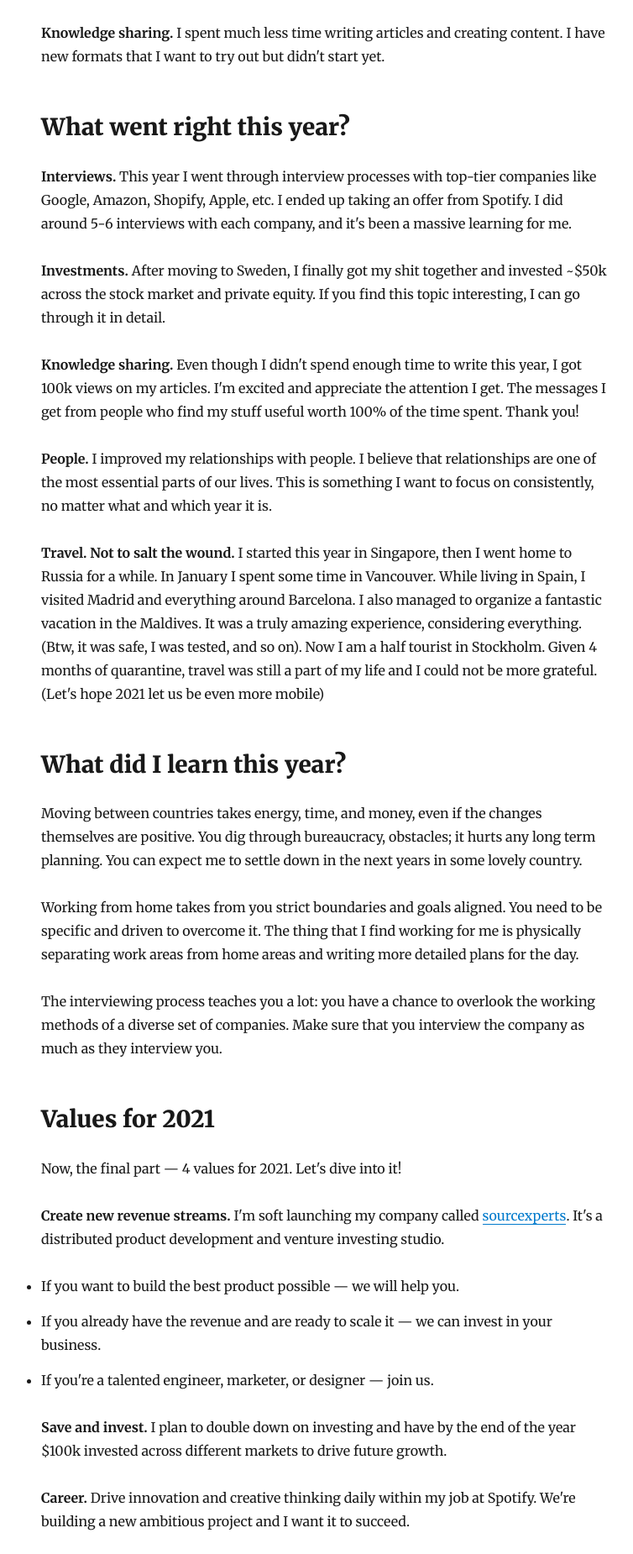
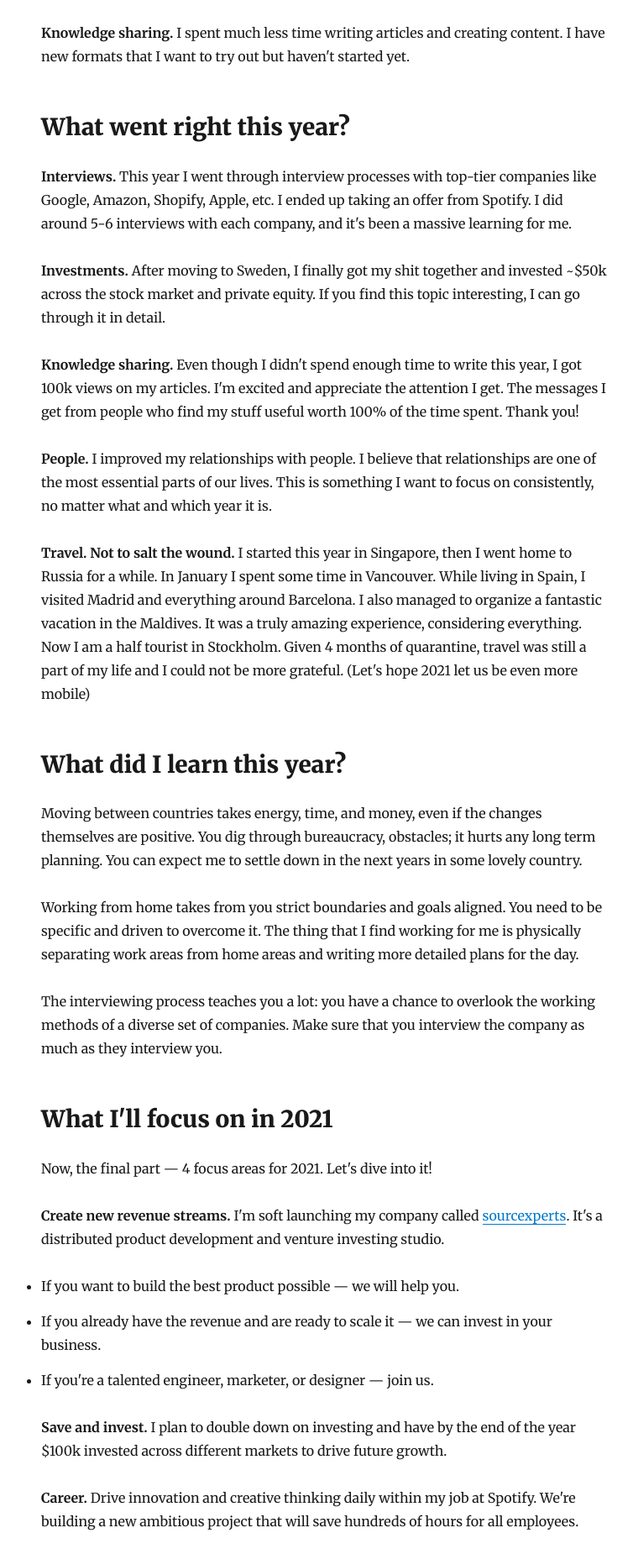
Before and after one commit to ilyamkin/lyamkin.com, a Gatsby site: page /blog/year-review-2020/ in a window 1280 px wide. Shown: the part 1773-3623 px from the top of the page at 84% size, without its empty margins (251-1005 px from the left). Built offline with nearby package versions, Linux system fonts and the light colour scheme; Gatsby itself is replaced by a stand-in of ours; some packages are replaced by stand-ins of ours.

Commit message:
fix: update wording on the post

```diff
--- a/content/blog/year-review-2020/index.md
+++ b/content/blog/year-review-2020/index.md
@@ -7,7 +7,7 @@ featuredImageAlt: Year Review 2020
 
 Usually, I don't set goals for the next year because I prefer to be driven by my values.
 
-Goals often limit the opportunities you could chase or lock you in something you don't really need. They add a lot of unnecessary pressure and stress especially if you're not achieving planned results.
+Goals often limit the opportunities you could chase or lock you in something you don't really need. They add a lot of unnecessary pressure and stress especially if you have not achieved planned results.
 
 On the other hand, I found several values that I want to work with and improve every day. I'd rather focus on the process than on the outcome. For example, you want to get better at something instead of figuring out a final number (e.g. complete N courses), split it into small recurring tasks (e.g. spent 30 minutes every day).
 
@@ -19,7 +19,7 @@ On the other hand, I found several values that I want to work with and improve e
 
 **Productivity and work.** It's been a strange year, and I can't say that working from home improved my productivity. It's been instead declining: I wish I did more in general — at work and personal life.
 
-**Knowledge sharing.** I spent much less time writing articles and creating content. I have new formats that I want to try out but didn't start yet.
+**Knowledge sharing.** I spent much less time writing articles and creating content. I have new formats that I want to try out but haven't started yet.
 
 ## What went right this year?
 
@@ -31,7 +31,7 @@ On the other hand, I found several values that I want to work with and improve e
 
 **People.** I improved my relationships with people. I believe that relationships are one of the most essential parts of our lives. This is something I want to focus on consistently, no matter what and which year it is.
 
-**Travel. Not to salt the wound.** I started this year in Singapore, then I went home to Russia for a while. In January I spent some time in Vancouver. While living in Spain, I visited Madrid and everything around Barcelona. I also managed to organize a fantastic vacation in the Maldives. It was a truly amazing experience, considering everything. (Btw, it was safe, I was tested, and so on). Now I am a half tourist in Stockholm. Given 4 months of quarantine, travel was still a part of my life and I could not be more grateful. (Let's hope 2021 let us be even more mobile)
+**Travel. Not to salt the wound.** I started this year in Singapore, then I went home to Russia for a while. In January I spent some time in Vancouver. While living in Spain, I visited Madrid and everything around Barcelona. I also managed to organize a fantastic vacation in the Maldives. It was a truly amazing experience, considering everything. Now I am a half tourist in Stockholm. Given 4 months of quarantine, travel was still a part of my life and I could not be more grateful. (Let's hope 2021 let us be even more mobile)
 
 ## What did I learn this year?
 
@@ -41,9 +41,9 @@ Working from home takes from you strict boundaries and goals aligned. You need t
 
 The interviewing process teaches you a lot: you have a chance to overlook the working methods of a diverse set of companies. Make sure that you interview the company as much as they interview you.
 
-## Values for 2021
+## What I'll focus on in 2021
 
-Now, the final part — 4 values for 2021. Let's dive into it!
+Now, the final part — 4 focus areas for 2021. Let's dive into it!
 
 **Create new revenue streams.** I'm soft launching my company called [sourcexperts](https://sourcexperts.com). It's a distributed product development and venture investing studio.
 - If you want to build the best product possible — we will help you.
@@ -52,7 +52,7 @@ Now, the final part — 4 values for 2021. Let's dive into it!
 
 **Save and invest.** I plan to double down on investing and have by the end of the year $100k invested across different markets to drive future growth.
 
-**Career.** Drive innovation and creative thinking daily within my job at Spotify. We're building a new ambitious project and I want it to succeed.
+**Career.** Drive innovation and creative thinking daily within my job at Spotify. We're building a new ambitious project that will save hundreds of hours for all employees.
 
 **Knowledge sharing.** Write at least 1 article per month about engineering and, maybe, about finance.
 
```
